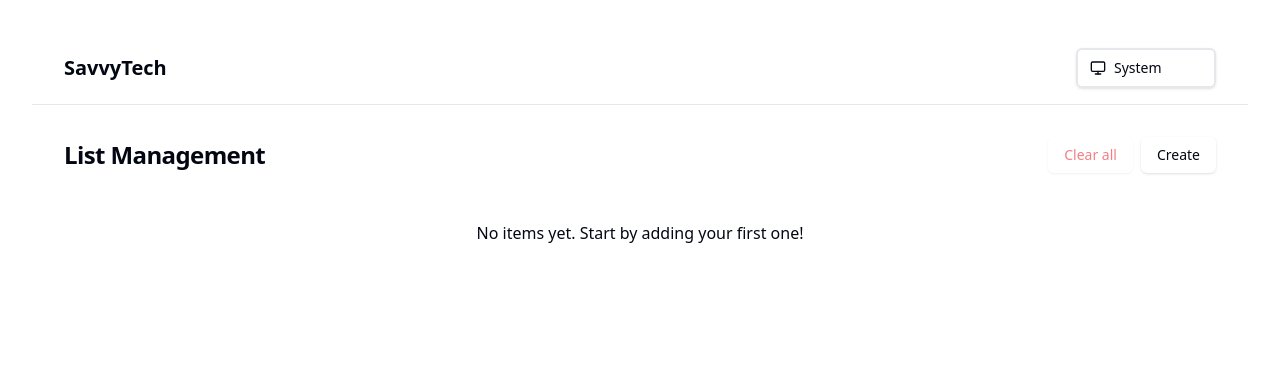
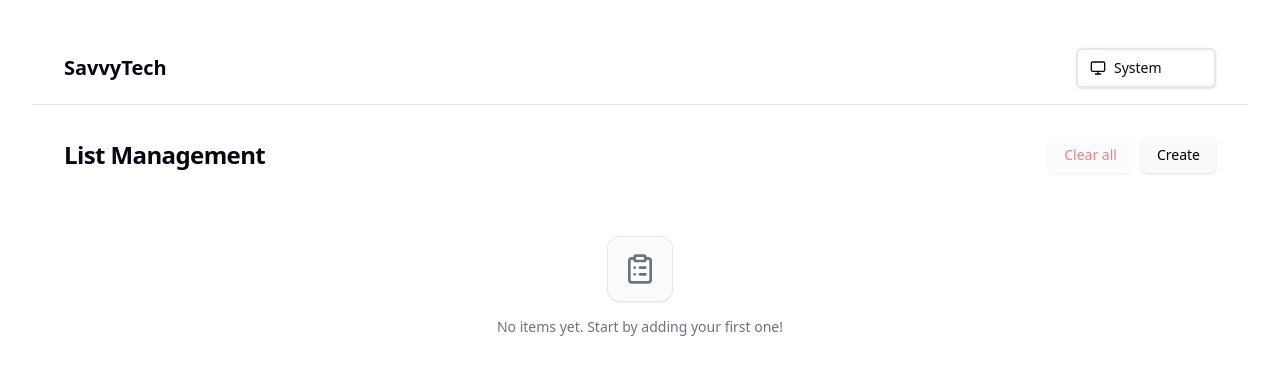
Before and after one commit to Milad-Majidian/savvytech-list-management, a React (Vite) app: page / in a window 1280 px wide. Shown: the top 374 px of the page. Built offline with nearby package versions, Linux system fonts and the light colour scheme.

Commit message:
feat: update button styles and enhance table structure; add updated date column and improve empty state display

```diff
--- a/src/features/List/components/ListView.tsx
+++ b/src/features/List/components/ListView.tsx
@@ -7,7 +7,7 @@ import { ListModal } from "./listModal";
 import { useListModals } from "../hooks/useListModals";
 import { formatDate, dateFormats } from "@/lib/utils";
 import { AnimatePresence, motion } from "framer-motion";
-import { Edit, List, Plus, Trash2 } from "lucide-react";
+import { Edit, Trash2 } from "lucide-react";
 
 export default function ListView() {
   const { listItems, deleteItem, clearAll } = useListStore();
@@ -33,19 +33,19 @@ export default function ListView() {
           <h2 className="text-2xl font-semibold tracking-tight">List Management</h2>
         </div>
         <div className="flex items-center gap-2">
-          <Button
+            <Button
             variant="secondary"
             onClick={() => setConfirmClearOpen(true)}
             disabled={listItems.length === 0}
             aria-label="Clear all items"
-            className="cursor-pointer text-red-600 border-red-600 hover:bg-red-600/10 hover:text-red-700"
-          >
+            className="bg-gray-50 text-red-600 hover:bg-red-50 cursor-pointer"
+            >
             Clear all
-          </Button>
-          <Button onClick={openCreate} aria-label="Create item"
-          className="hover:bg-blue-50 hover:text-blue-600 cursor-pointer">
+            </Button>
+            <Button onClick={openCreate} aria-label="Create item"
+            className="bg-gray-50 text-black hover:bg-blue-100 duration-200 cursor-pointer">
             Create
-          </Button>
+            </Button>
         </div>
       </div>
 
@@ -59,7 +59,8 @@ export default function ListView() {
                   <th className="px-4 py-3 font-medium text-muted-foreground text-left">Title</th>
                   <th className="px-4 py-3 font-medium text-muted-foreground text-left">Subtitle</th>
                   <th className="px-4 py-3 font-medium text-muted-foreground text-left">Created</th>
-                  <th className="w-[100px] px-4 py-3 font-medium text-muted-foreground text-center">Actions</th>
+                  <th className="px-4 py-3 font-medium text-muted-foreground text-left">Updated</th>
+                  <th className="w-[120px] px-4 py-3 font-medium text-muted-foreground text-center">Actions</th>
                 </tr>
               </thead>
               <motion.tbody layout className="divide-y">
@@ -84,12 +85,15 @@ export default function ListView() {
                       <td className="px-4 py-3 text-muted-foreground text-left">
                         {formatDate(item.createdAt, dateFormats.dateTime)}
                       </td>
+                      <td className="px-4 py-3 text-muted-foreground text-left">
+                        {item.updatedAt ? formatDate(item.updatedAt, dateFormats.dateTime) : "—"}
+                      </td>
                       <td className="px-4 py-3">
                         <div className="flex items-center justify-end gap-2">
-                          <Button size="sm" variant="secondary" aria-label={`Edit ${item.title}`} onClick={() => openEdit(item)} className="hover:bg-zinc-50 cursor-pointer">
+                          <Button size="sm" variant="secondary" aria-label={`Edit ${item.title}`} onClick={() => openEdit(item)} className="cursor-pointer">
                             <Edit className="w-4 h-4" />
                           </Button>
-                          <Button size="sm" variant="destructive" aria-label={`Delete ${item.title}`} onClick={() => openDelete(item)} className="hover:bg-red-600/10 hover:text-red-700 cursor-pointer">
+                          <Button size="sm" variant="destructive" aria-label={`Delete ${item.title}`} onClick={() => openDelete(item)} className="cursor-pointer">
                             <Trash2 className="w-4 h-4 text-red-600" />
                           </Button>
                         </div>
--- a/src/features/List/components/itemEmptyState.tsx
+++ b/src/features/List/components/itemEmptyState.tsx
@@ -1,9 +1,16 @@
 
+
+import { ClipboardList } from "lucide-react";
 
 export function ListEmptyState() {
   return (
-    <div className="text-center text-muted-foreground py-8">
-      <p>No items yet. Start by adding your first one!</p>
+    <div className="py-12 text-center">
+      <div className="mx-auto mb-4 flex h-16 w-16 items-center justify-center rounded-xl bg-muted/40 text-muted-foreground ring-1 ring-border shadow-sm">
+        <ClipboardList className="h-8 w-8" aria-hidden="true" />
+      </div>
+      <p className="text-sm text-muted-foreground">
+        No items yet. Start by adding your first one!
+      </p>
     </div>
   )
 }
--- a/src/features/List/components/listModal.tsx
+++ b/src/features/List/components/listModal.tsx
@@ -51,7 +51,7 @@ export const ListModal = ({ open, onOpenChange, editingItem }: Props) => {
             <Button
             appVariant="ghost"
             onClick={() => onOpenChange(false)}
-            className="border border-zinc-200 cursor-pointer"
+            className="border border-zinc-200 cursor-pointer text-white"
             >
             Cancel
             </Button>
@@ -59,7 +59,6 @@ export const ListModal = ({ open, onOpenChange, editingItem }: Props) => {
             type="submit"
             form="list-item-form"
             // className="bg-primary text-primary-foreground hover:bg-primary/90"
-
             className="bg-blue-500 text-primary-foreground hover:bg-blue-600 cursor-pointer"
             >
             {editingItem ? "Update" : "Create"}
--- a/src/features/List/services/listServices.ts
+++ b/src/features/List/services/listServices.ts
@@ -4,10 +4,25 @@ import type { ListItem } from "../types";
 const STORAGE_KEY = 'list-Items';
 
 
+// Ensure date fields are hydrated to Date instances when reading from storage
+function hydrateItem(raw: any): ListItem {
+    return {
+        ...raw,
+        createdAt: new Date(raw.createdAt),
+        updatedAt: raw.updatedAt ? new Date(raw.updatedAt) : undefined,
+    } as ListItem;
+}
+
 export const listServices = {
     getAll:(): ListItem[] => {
         const data = localStorage.getItem(STORAGE_KEY);
-        return data ? JSON.parse(data) : [];
+        if (!data) return [];
+        try {
+            const parsed = JSON.parse(data);
+            return Array.isArray(parsed) ? parsed.map(hydrateItem) : [];
+        } catch {
+            return [];
+        }
     },
 
     saveAll: (Items: ListItem[]): void => {
--- a/src/features/List/store/listStore.ts
+++ b/src/features/List/store/listStore.ts
@@ -28,9 +28,13 @@ export const useListStore = create<ListStore>()(
         set({ listItems: updated });
       },
 
-      // update existing list item
+      // update existing list item (stamp updatedAt)
       updateItem: (item: ListItem) => {
-        const updated = listServices.update(item);
+        const updatedItem: ListItem = {
+          ...item,
+          updatedAt: new Date(),
+        };
+        const updated = listServices.update(updatedItem);
         set({ listItems: updated });
       },
 
--- a/src/index.css
+++ b/src/index.css
@@ -90,6 +90,18 @@ body {
   line-height: 1.6;
   transition: background-color var(--theme-transition),
               color var(--theme-transition);
+}
+
+/* Utility aliases for theme tokens (works everywhere) */
+@layer utilities {
+  /* Colors */
+  .bg-muted { background-color: hsl(var(--muted)); }
+  .bg-muted\/40 { background-color: hsl(var(--muted) / 0.4); }
+  .text-muted-foreground { color: hsl(var(--muted-foreground)); }
+  .text-foreground { color: hsl(var(--foreground)); }
+  .bg-card { background-color: hsl(var(--card)); }
+  .border-border { border-color: hsl(var(--border)); }
+  .ring-border { --tw-ring-color: hsl(var(--border)); }
 }
 
 /* Enhanced button transitions */
```
